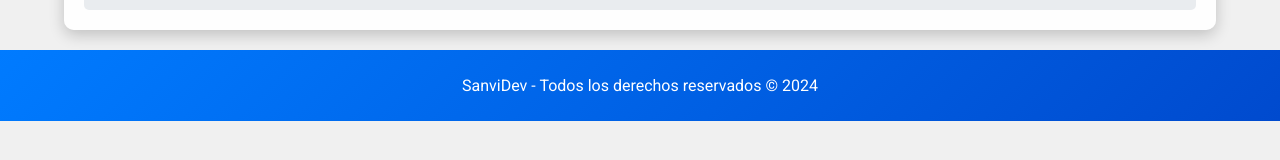
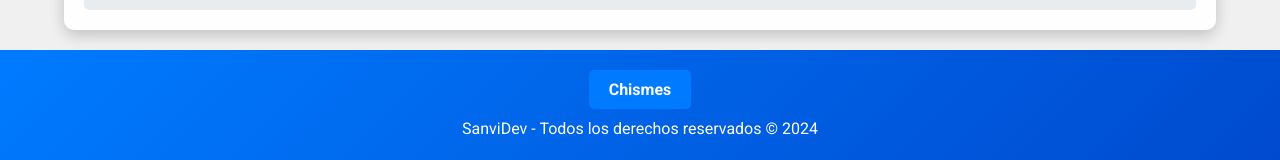
Before and after one commit to SanviGitHub/6TOA, a plain HTML site: page index.html in a window 1280 px wide. Shown: the part 1560-1720 px from the top of the page. Before the commit the page ends 1681 px from the top, so only its background shows below. Drawn offline with Linux system fonts and the light colour scheme.

Commit message:
Update index.html

```diff
--- a/index.html
+++ b/index.html
@@ -77,6 +77,9 @@
             </section>
         </main>
         <footer>
+            <div class="chismes-button-container">
+                <a href="chisme.html" class="chismes-button">Chismes</a>
+            </div>
             <p>SanviDev - Todos los derechos reservados © 2024</p>
         </footer>
     </div>
```
